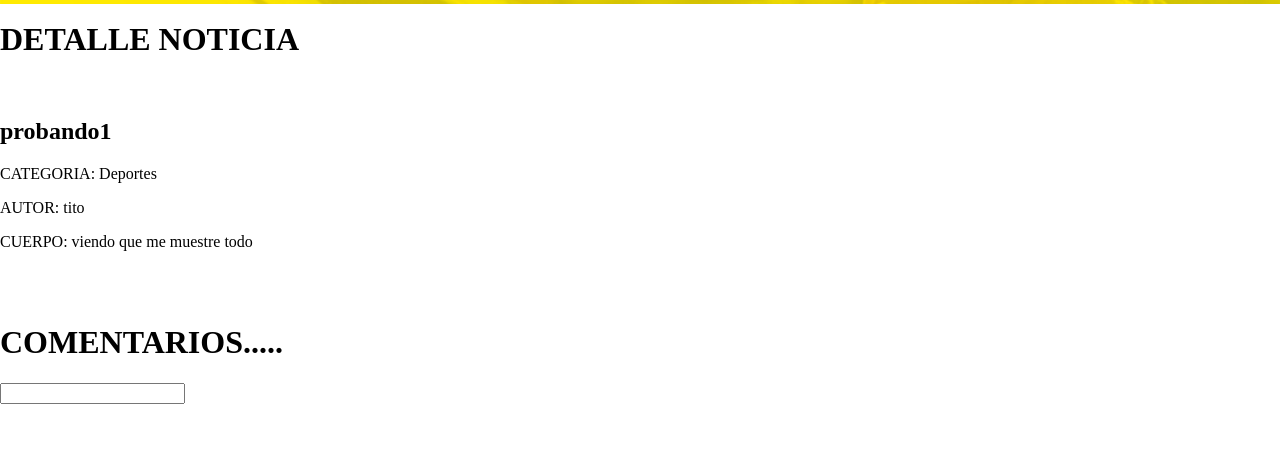
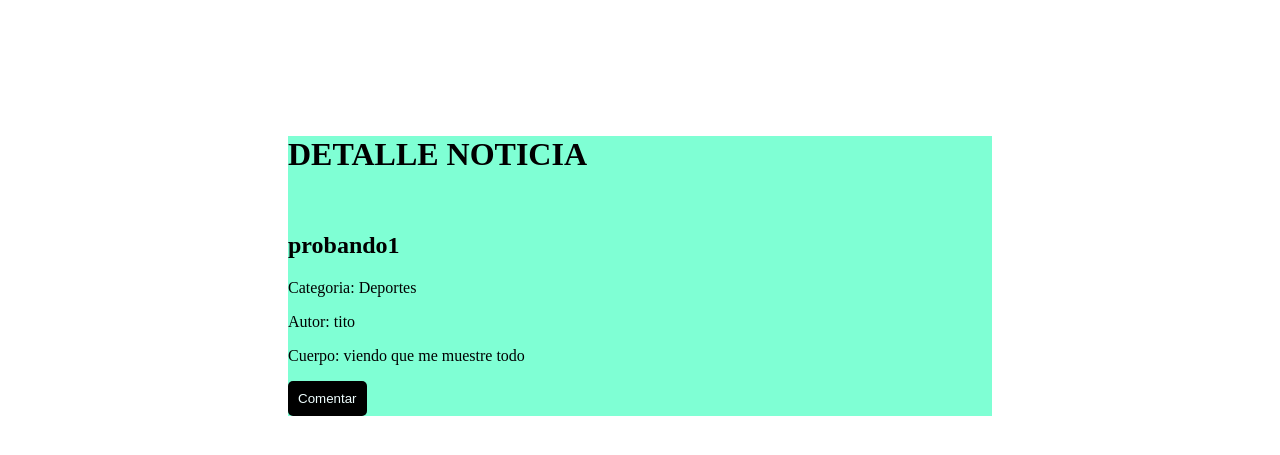
Before and after one commit to Cosorama/proyecto_info_9, a Django app: page /Noticias/detalle/1 in a window 1280 px wide. Shown: the top 455 px of the page. Run offline with Django 3.2, Linux system fonts and the light colour scheme; a user stored in the database is signed in; data comes from the database, SQL or seed files in the repository; both versions use the stored data as it was after the commit; parts of the project's set-up code (start-up, migrations or seed data) failed here and were passed over.

Commit message:
actualizando templates 23/08

```diff
--- a/RepositorioPF/fundacion/static/css/main.css
+++ b/RepositorioPF/fundacion/static/css/main.css
@@ -186,4 +186,5 @@ section{
 	-o-transition: 0.3s;
 	transition: 0.3s;
 }
+
 } /*Acá termina la vista apaisada*/
--- a/RepositorioPF/fundacion/templates/base.html
+++ b/RepositorioPF/fundacion/templates/base.html
@@ -34,10 +34,10 @@ style="background-repeat: repeat-y; background-size: cover;"
 			<ul>
 				<li><a href="{% url 'home' %}">Inicio</a></li>
 				{% if user.is_authenticated %}
-					<span>HOLA {{user.username}}!!</span>
-					<a href="{% url 'logout' %}">LOGOUT</a>
+					<span>Hola {{user.username}}</span>
+					<a href="{% url 'logout' %}">Cerrar cesión</a>
 				{% else %}
-					<a href="{% url 'login' %}">LOGIN</a>
+					<a href="{% url 'login' %}">Registrarse</a>
 				{% endif %}
 				<li><a href="{% url 'noticias:listar_noticias' %}">Noticias</a></li> <!--href="{% url 'noticias:listar_noticias' %}"-->
 				<li><a href="#about_us">Nosotros</a></li>
--- a/RepositorioPF/fundacion/templates/noticias/noticia_detail.html
+++ b/RepositorioPF/fundacion/templates/noticias/noticia_detail.html
@@ -3,28 +3,48 @@
 
 {% block contenido %}
 
-
+<br><br>
+<div class="main_div">
 
 	<h1>DETALLE NOTICIA</h1>
 	<br>
 
 	<h2>{{object.titulo}}</h2>
-	<p>CATEGORIA: {{ object.categoria.nombre }}</p>
+	<p>Categoria: {{ object.categoria.nombre }}</p>
 	{% if object.autor %}
-		<p>AUTOR: {{ object.autor }}</p>
+		<p>Autor: {{ object.autor }}</p>
 	{% endif %}
 
-	<p>CUERPO: {{ object.cuerpo }}</p>
+	<p>Cuerpo: {{ object.cuerpo }}</p>
 
 	{% if object.imagen %}
 		<img src="{{ object.imagen.url }}" width="100px" height="100px">
 	{% endif %}
 
-	<br>
-	<br>
-	<h1>COMENTARIOS.....</h1>
-		<input type="text" name="">
-		<br><br><br>
+	<a href=""></a>
+		<button class="boton_comentar">
+			Comentar
+		</button>
+
+</div>
+
+<style>
+	.main_div{
+		width: 55%;
+		margin: 100px auto;
+		background-color: aquamarine;
+	}
+	.boton_comentar{
+		outline: none;
+		border: none;
+		padding: 10px;
+		color: azure;
+		background: black;
+		border-radius: 5px;
+		display: block;
+		margin-right: 7px 0;
+	}
+</style>
 
 
 {% endblock contenido %}
--- a/RepositorioPF/fundacion/templates/usuarios/login.html
+++ b/RepositorioPF/fundacion/templates/usuarios/login.html
@@ -2,10 +2,11 @@
 {% load static %}
 
 {% block contenido %}
+<br><br><br><br>
 			<form method="POST">{%csrf_token%}
 				{{form.errors}}
 				<input type="text" name="username" placeholder="USUARIO">
-				<input type="password" name="password" placeholder="PASSWORD">
+				<input type="password" name="password" placeholder="CONTRASEÑA">
 
 				<input type="submit" name="" value="ENVIAR">
 			</form>
```
Also changed, not shown: RepositorioPF/fundacion/templates/ayuda.html (added, +39 -0 lines), RepositorioPF/fundacion/templates/noticias/listar_noticias.html (+5 -3 lines), RepositorioPF/fundacion/fundacion/db.sqlite3.
